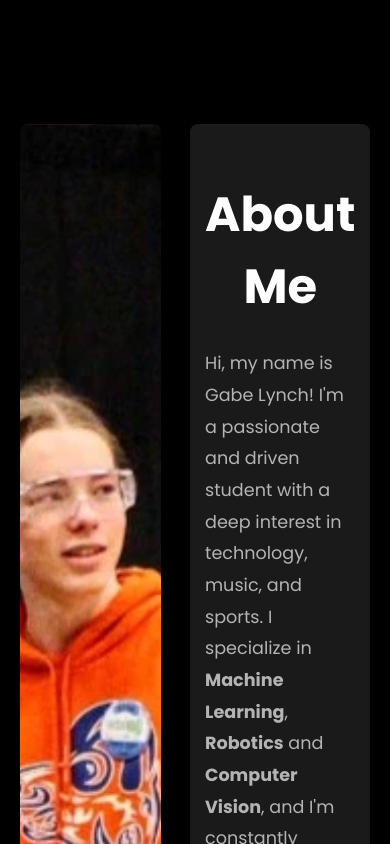
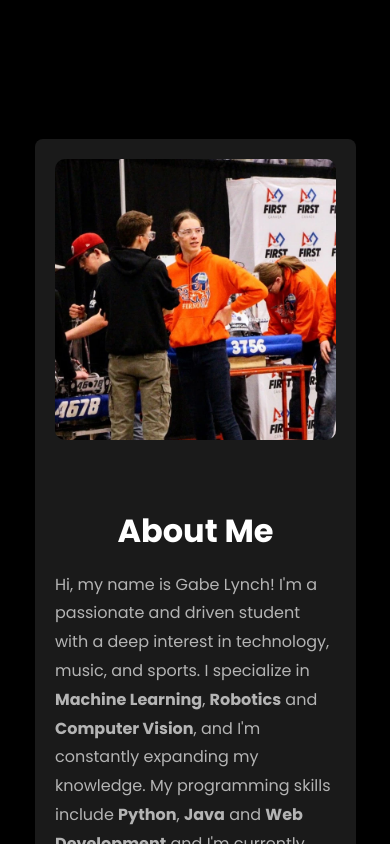
Before and after one commit to Gabe3L/gabelynch.com, a React (Vite) app: page / in a window 390 px wide. Shown: the part 880-1724 px from the top of the page. Built offline with nearby package versions, Linux system fonts and the light colour scheme; the HTML template or start-up script is replaced by a standard one.

Commit message:
Updated about me section

```diff
--- a/src/components/About/About.module.css
+++ b/src/components/About/About.module.css
@@ -1,88 +1,69 @@
 .row {
+    display: flex;
+    flex-direction: row;
     align-items: stretch;
     gap: 30px;
+    flex-wrap: wrap;
 }
 
-.aboutMeImg,
-.aboutMeText {
-    flex: 1;
-    padding-left: 20px;
-    padding-right: 20px;
+.aboutMeContainer {
+    display: flex;
+    flex-direction: row;
+    justify-content: center;
+    align-items: center;
+    background-color: var(--transparent-grey);
+    align-items: stretch;
+    flex-wrap: nowrap;
+    padding: 20px;
+    gap: 40px;
     border-radius: var(--box-border-radius);
     box-sizing: border-box;
+    margin: 15px;
+    width: 100%;
 }
 
-.aboutMeImg {
-    background-size: cover;
-    background-position: center;
-    width: 100%;
-    display: flex;
-    margin-right: 15px;
+.aboutMeImage,
+.aboutMeText {
+    flex: 1 1 50%;
+    max-width: 50%;
+    padding: 0;
 }
 
-.aboutMeText {
-    background-color: var(--transparent-grey);
-    padding: 20px;
-    display: flex;
-    flex-direction: column;
-    justify-content: center;
-    margin-left: 15px;
+.aboutMeImage img {
+    width: 100%;
+    height: 100%;
+    border-radius: 10px;
+    object-fit: cover;
+    display: block;
 }
 
-h1 {
+.aboutMeText h1 {
     font-weight: 700;
     font-size: 3.5rem;
 }
 
-p {
+.aboutMeText p {
     font-weight: 400;
     font-size: 1.2rem;
 }
 
-@media (max-width: 767.98px) {
-    .row {
+@media (max-width: 768px) {
+    .aboutMeContainer {
         flex-direction: column;
     }
 
-    .aboutMeImg,
+    .aboutMeImage,
     .aboutMeText {
-        width: 100%;
-        height: auto;
+        max-width: 100%;
+        padding: 0;
     }
 
-    .aboutMeText {
-        padding: 15px;
-        font-size: 1rem;
-    }
-
-    h1 {
-        font-size: 3rem;
+    .aboutMeText h1 {
+        font-size: 2rem;
         text-align: center;
     }
 
-    p {
-        font-size: 1.1rem;
+    .aboutMeText p {
+        font-size: 1rem;
     }
 }
-
-@media (min-width: 768px) and (max-width: 991.98px) {
-    .aboutMeText {
-        padding: 15px;
-        font-size: 0.84rem;
-    }
-
-    h1 {
-        font-size: 2.5rem;
-    }
-
-    p {
-        font-size: 12px;
-    }
-}
-
-@media (min-width: 992px) {
-    .aboutMeImg,
-    .aboutMeText {
-        min-height: 390px;
-    }
-}
--- a/src/components/About/About.tsx
+++ b/src/components/About/About.tsx
@@ -8,15 +8,11 @@ export const About = () => {
     <section className={global.section} id="about-me">
       <div className={global.container}>
         <div className={global.row}>
-          <div
-            className={`${styles.aboutMeImg} ${animations.animateOnScroll}`}
-            style={{
-              backgroundImage: `url(${aboutMeImage})`,
-            }}
-          ></div>
-          <div
-            className={`${styles.aboutMeText} ${animations.animateOnScroll}`}
-          >
+          <div className={`${styles.aboutMeContainer} ${animations.animateOnScroll}`}>
+            <div className={styles.aboutMeImage}>
+              <img src={aboutMeImage} alt="Gabe Lynch" />
+            </div>
+            <div className={styles.aboutMeText}>
               <h1>About Me</h1>
               <p>
                 Hi, my name is Gabe Lynch! I'm a passionate and driven student{" "}
@@ -35,6 +31,7 @@ export const About = () => {
             </div>
           </div>
         </div>
+      </div>
     </section>
   );
 };
```
Lines whose indentation alone changed are shown as unchanged.
